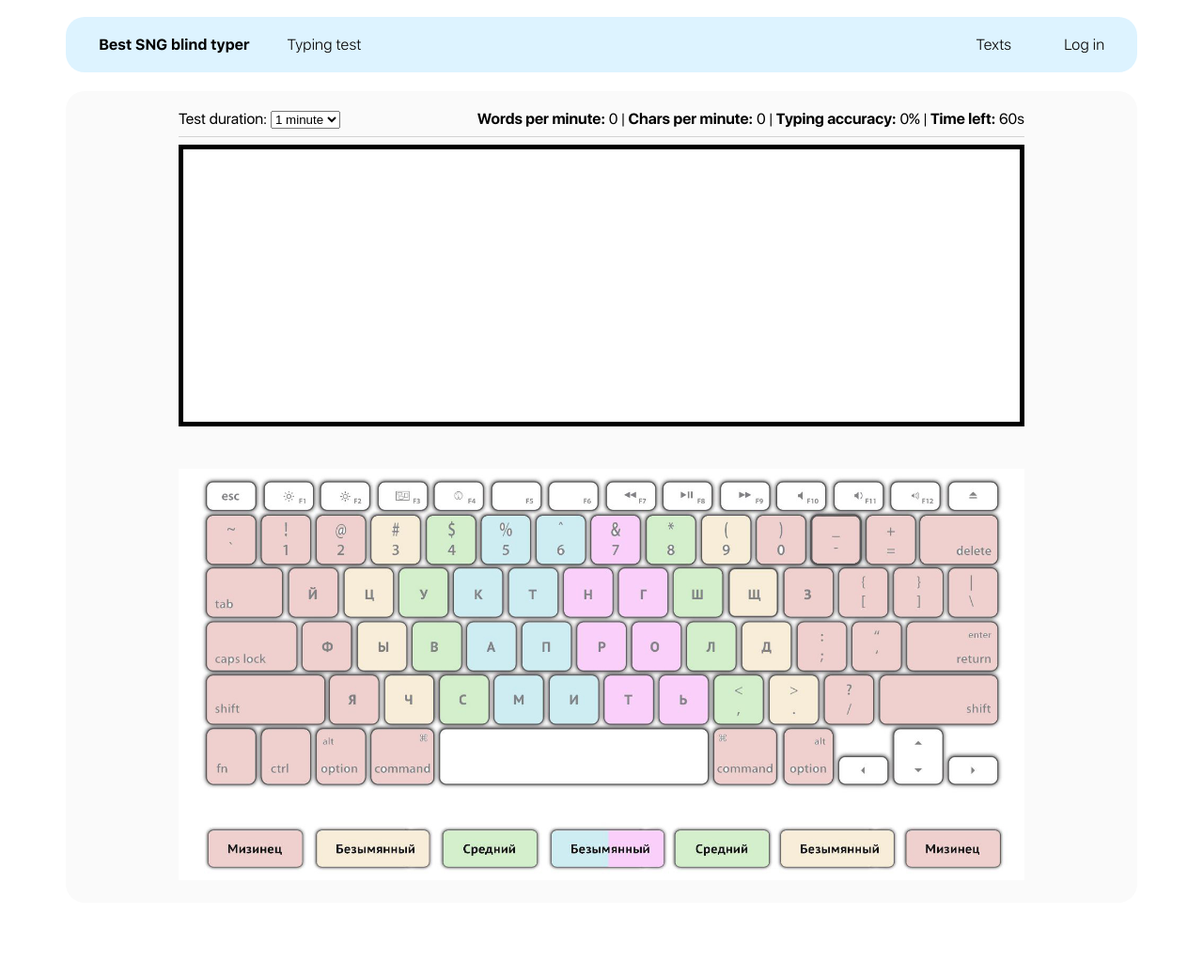
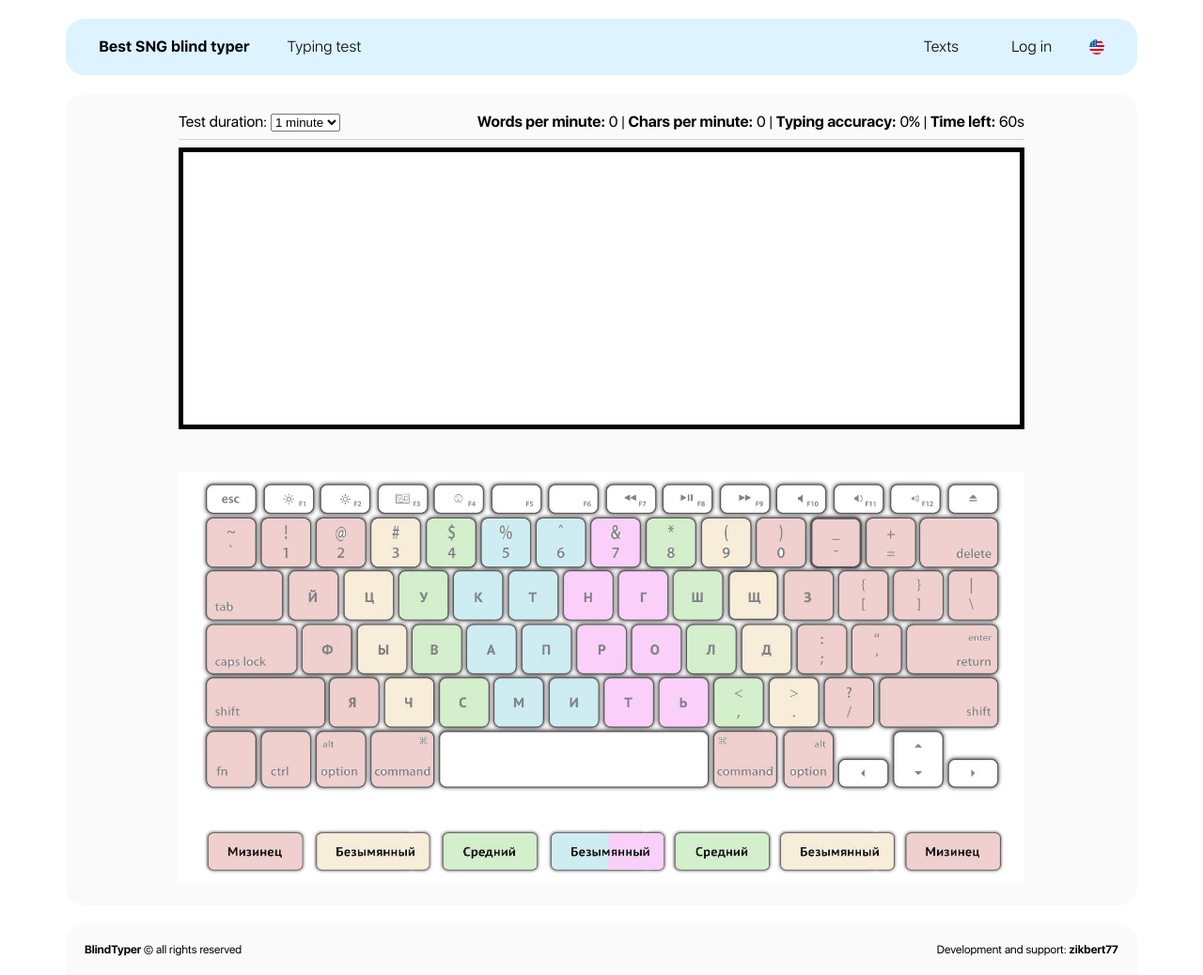
Before and after one commit to zikbert77/blind-typer, a Symfony app: template templates/main/test.html.twig in a window 1280 px wide. Shown: the whole page at 94% size. Before the commit the page ends 927 px from the top, so only its background shows below. Run offline with Twig, Linux system fonts and the light colour scheme; the template is opened without the code that fills it, so the values that code supplies are empty; some libraries are stand-ins or nearby versions; some web fonts are replaced.

Commit message:
Added languaged images

```diff
--- a/public/css/style.css
+++ b/public/css/style.css
@@ -1,5 +1,7 @@
 html, body {
     font-family: 'SF UI Display';
+    padding: 0 !important;
+    margin: 0 !important;
 }
 
 hr {
@@ -39,6 +41,10 @@ button.btn-block {
     width: 100%;
 }
 
+.wrapper {
+    min-height: 78vh;
+}
+
 .form-group {
     margin: 15px 0;
 }
@@ -74,7 +80,7 @@ button.btn-block {
 }
 
 .top-menu-box {
-    margin-top: 10px;
+    margin-top: 20px;
     background-color: #ddf3ff;
 }
 
@@ -87,6 +93,39 @@ button.btn-block {
 
 .top-menu-item:hover:not(.unhoverable) {
     background-color: #cee4f0;
+}
+
+.dropdown {
+    position: relative;
+    top: 2px;
+    display: inline-block;
+}
+
+.dropdown-content {
+    background-color: #ffffff;
+    border: 5px solid #ddf3ff;
+    padding: 10px;
+    display: none;
+    position: absolute;
+    left: -14px;
+    z-index: 1;
+}
+
+.dropdown-item {
+    margin-top: 5px;
+    transition: all .3s;
+}
+
+.dropdown-item:hover .language-img {
+    opacity: .7;
+}
+
+.dropdown:hover .dropdown-content {
+    display: block;
+}
+
+.language-img {
+    max-width: 16px;
 }
 
 /* One row */
@@ -176,3 +215,17 @@ img.keyboard {
 form.login-form a {
     font-size: 14px;
 }
+
+/* Footer */
+
+footer {
+    padding: 0;
+}
+
+.footer {
+    padding: 20px;
+    border-top-left-radius: 20px;
+    border-top-right-radius: 20px;
+    background-color: #fafafa;
+    font-size: 12px;
+}
--- a/templates/layouts/base.html.twig
+++ b/templates/layouts/base.html.twig
@@ -18,6 +18,7 @@
 <body>
 {% include 'layouts/top-menu.html.twig' %}
 
+<div class="wrapper">
     {% block one_row %}
         <div class="container">
             <div class="row main-row">
@@ -43,6 +44,23 @@
             </div>
         </div>
     {% endblock %}
+</div>
+
+<footer>
+    <div class="container">
+        <div class="row main-row">
+            <div class="col-12 footer">
+                <span><b>BlindTyper</b> &copy; all rights reserved</span>
+                <div class="right">
+                    Development and support:
+                    <a href="http://zikbert77.zzz.com.ua" target="_blank">
+                        <b>zikbert77</b>
+                    </a>
+                </div>
+            </div>
+        </div>
+    </div>
+</footer>
 {%block scripts %}{% endblock %}
 </body>
 </html>
--- a/templates/layouts/top-menu.html.twig
+++ b/templates/layouts/top-menu.html.twig
@@ -16,6 +16,19 @@
 {#                Typing games#}
 {#            </div>#}
             <div class="top-menu-item right unhoverable">
+                <div class="dropdown">
+                    <img class="language-img" src="{{ asset('img/languages/united-states.png') }}" alt="">
+                    <div class="dropdown-content rounded-block">
+                        <div class="dropdown-item">
+                            <img class="language-img" src="{{ asset('img/languages/ukraine.png') }}" alt="">
+                        </div>
+                        <div class="dropdown-item">
+                            <img class="language-img" src="{{ asset('img/languages/russia.png') }}" alt="">
+                        </div>
+                    </div>
+                </div>
+            </div>
+            <div class="top-menu-item right unhoverable">
                 <a href="#"><i class="fad fa-sign-in-alt" style="top: 1px;"></i> Log in</a>
             </div>
             <div class="top-menu-item right">
```
Also changed, not shown: public/img/languages/russia.png (added), public/img/languages/ukraine.png (added), public/img/languages/united-states.png (added). Lines whose indentation alone changed are shown as unchanged.
